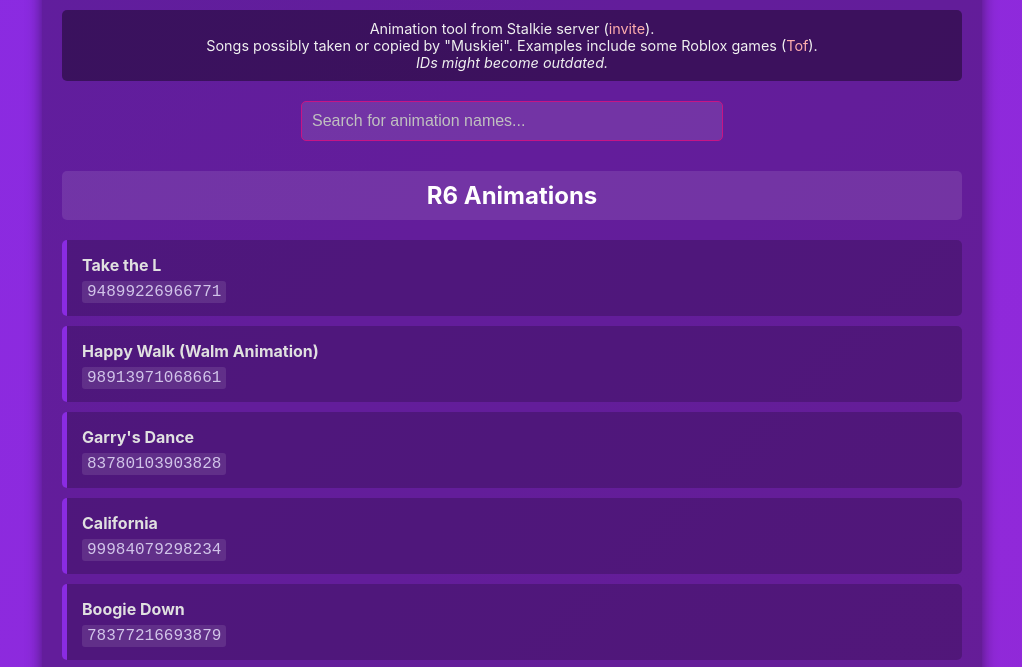
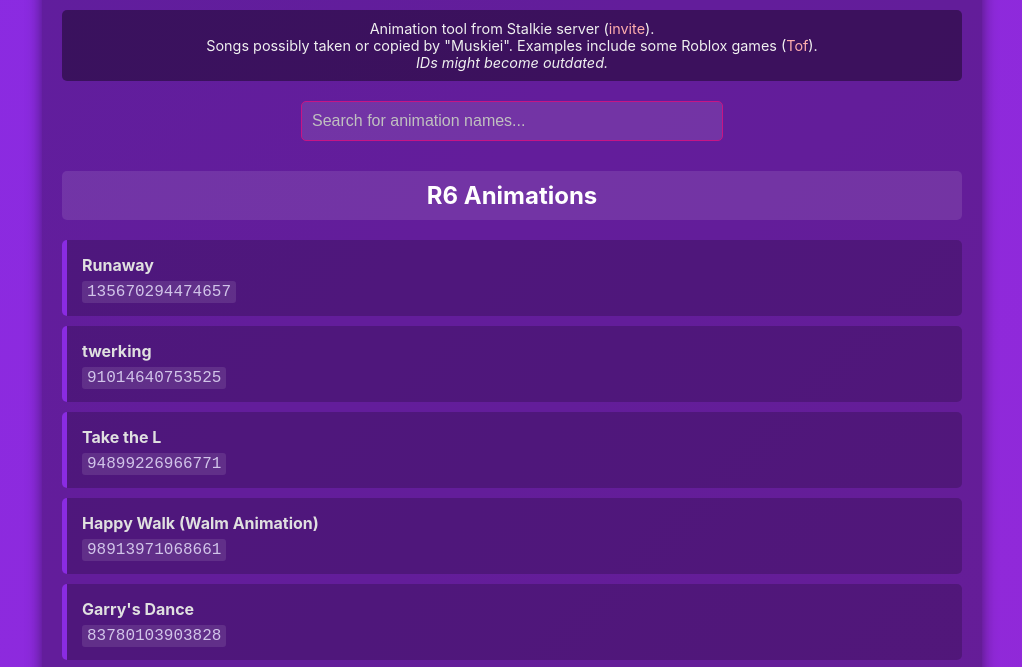
Before and after one commit to Masionz7074/stalkie-animation, a plain HTML site: page index.html in a window 1280 px wide. Shown: the part 122-789 px from the top of the page, without its empty margins (128-1150 px from the left). Drawn offline with Linux system fonts and the light colour scheme.

Commit message:
Update index.html

```diff
--- a/index.html
+++ b/index.html
@@ -23,6 +23,8 @@
         <section id="r6">
             <h2>R6 Animations</h2>
             <ul class="animation-list">
+                <li><span class="anim-name">Runaway</span><span class="anim-id">135670294474657</span></li>
+                <li><span class="anim-name">twerking</span><span class="anim-id">91014640753525</span></li>
                 <li><span class="anim-name">Take the L</span><span class="anim-id">94899226966771</span></li>
                 <li><span class="anim-name">Happy Walk (Walm Animation)</span><span class="anim-id">98913971068661</span></li>
                 <li><span class="anim-name">Garry's Dance</span><span class="anim-id">83780103903828</span></li>
```
